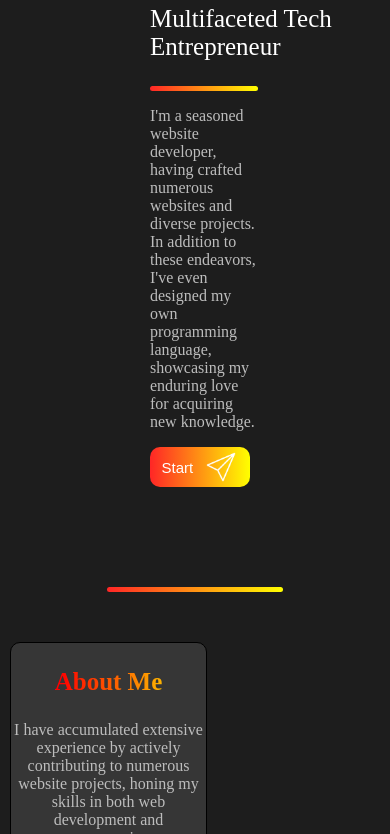
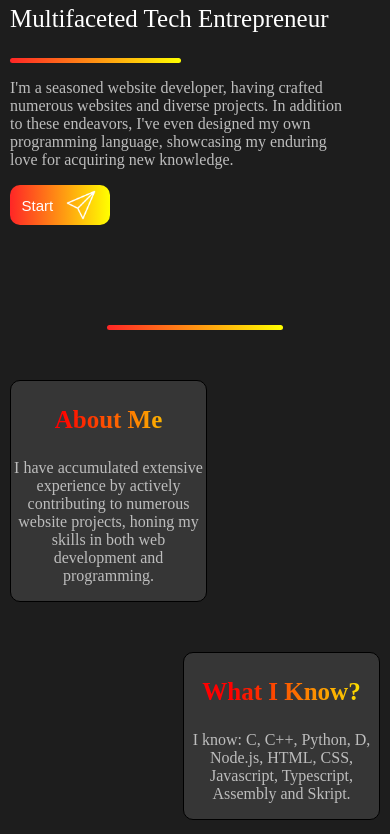
Before and after one commit to SmathyCo/SmathyCo.github.io, a plain HTML site: page index.html in a window 390 px wide. Shown: the part 231-1065 px from the top of the page. Drawn offline with Linux system fonts and the light colour scheme.

Commit message:
Add files via upload

```diff
--- a/index.html
+++ b/index.html
@@ -7,11 +7,11 @@
     <title>Smathy</title>
 </head>
 <body>
-    <div style="margin-left: 150px;margin-top: 100px;">
+    <div class="maining">
         <p style="font-size: 50px;"><span class="main-text">Hey</span>👋 <span class="main-text">I'm Mathis</span></p>
         <p style="color: white;font-size: 25px;margin-top: -30px;">Multifaceted Tech Entrepreneur</p>
         <div class="seperator"></div>
-        <p style="color: rgb(189, 189, 189);width: 45%;">I'm a seasoned website developer, having crafted numerous websites and diverse projects. In addition to these endeavors, I've even designed my own programming language, showcasing my enduring love for acquiring new knowledge.</p>
+        <p class="desc">I'm a seasoned website developer, having crafted numerous websites and diverse projects. In addition to these endeavors, I've even designed my own programming language, showcasing my enduring love for acquiring new knowledge.</p>
         <button onmouseover="this.style.background = 'linear-gradient(to left, rgb(255, 38, 38), yellow)'" onmouseout="this.style.background = 'linear-gradient(to right, rgb(255, 38, 38), yellow)'" onclick="start()" style="background: linear-gradient(to right, rgb(255, 38, 38), yellow);border-radius: 10px;border: none;width: 100px;height: 40px;display: flex;justify-content: space-around;align-items: center;cursor: pointer;"><span style="font-size: 15px;color: white;">Start</span><img src="./img/send.png" alt="" style="height: 90%;filter: invert(100%);"></button>
     </div>
     <div style="display: flex; align-items: center; justify-content: center;margin-top: 100px;">
--- a/styles.css
+++ b/styles.css
@@ -26,3 +26,22 @@ body {
     height: 5px;
     border-radius: 10px;
 }
+
+.maining {
+    margin-left: 150px;
+    margin-top: 100px;
+}
+
+.desc {
+    color: rgb(189, 189, 189);
+    width: 45%;
+}
+
+@media (max-width: 767px) {
+    .maining {
+        margin-left: 10px;
+    }
+    .desc {
+        width: 90%;
+    }
+}
```
